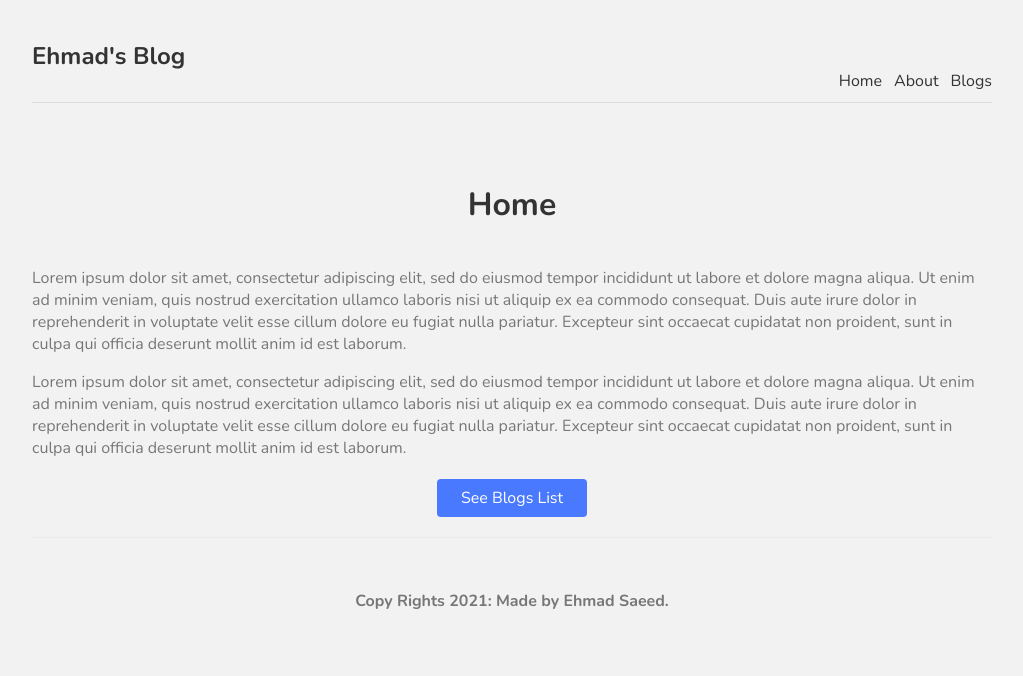
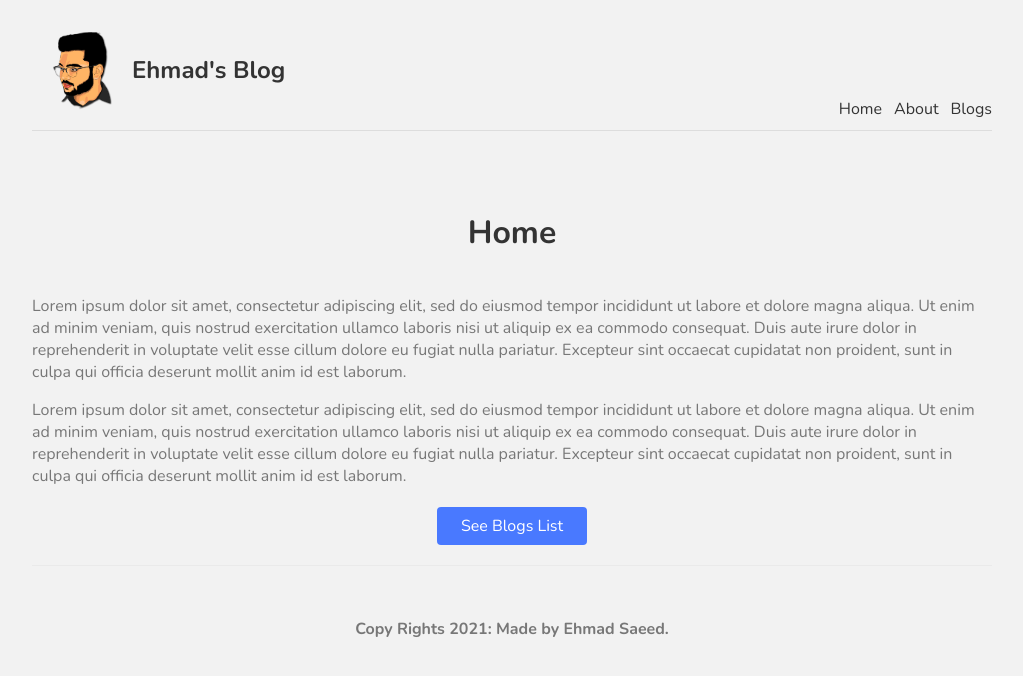
Before and after one commit to justEhmadSaeed/nextjs-starter, a Next.js app: page / in a window 1280 px wide. Shown: the top 676 px of the page, without its empty margins (128-1151 px from the left). Built offline with nearby package versions, Linux system fonts and the light colour scheme.

Commit message:
📦 NEW: ADD Image with Next Image tag

```diff
--- a/components/Navbar.js
+++ b/components/Navbar.js
@@ -1,9 +1,12 @@
 import Link from 'next/link';
+import Image from 'next/image';
 const Navbar = () => {
 	return (
 		<nav>
-			<h1 className='logo'>Ehmad's Blog</h1>
-
+			<div className='logo'>
+				<Image src='/logo.png' width={100} height={100} />
+				<h1>Ehmad's Blog</h1>
+			</div>
 			<Link href='/'>
 				<a>Home</a>
 			</Link>
--- a/styles/globals.css
+++ b/styles/globals.css
@@ -26,6 +26,8 @@ nav a {
 }
 nav .logo {
 	margin-right: auto;
+	display: flex;
+  align-items: center;
 }
 footer {
 	display: block;
```
Also changed, not shown: public/logo.png (added), public/vercel.svg (deleted).
